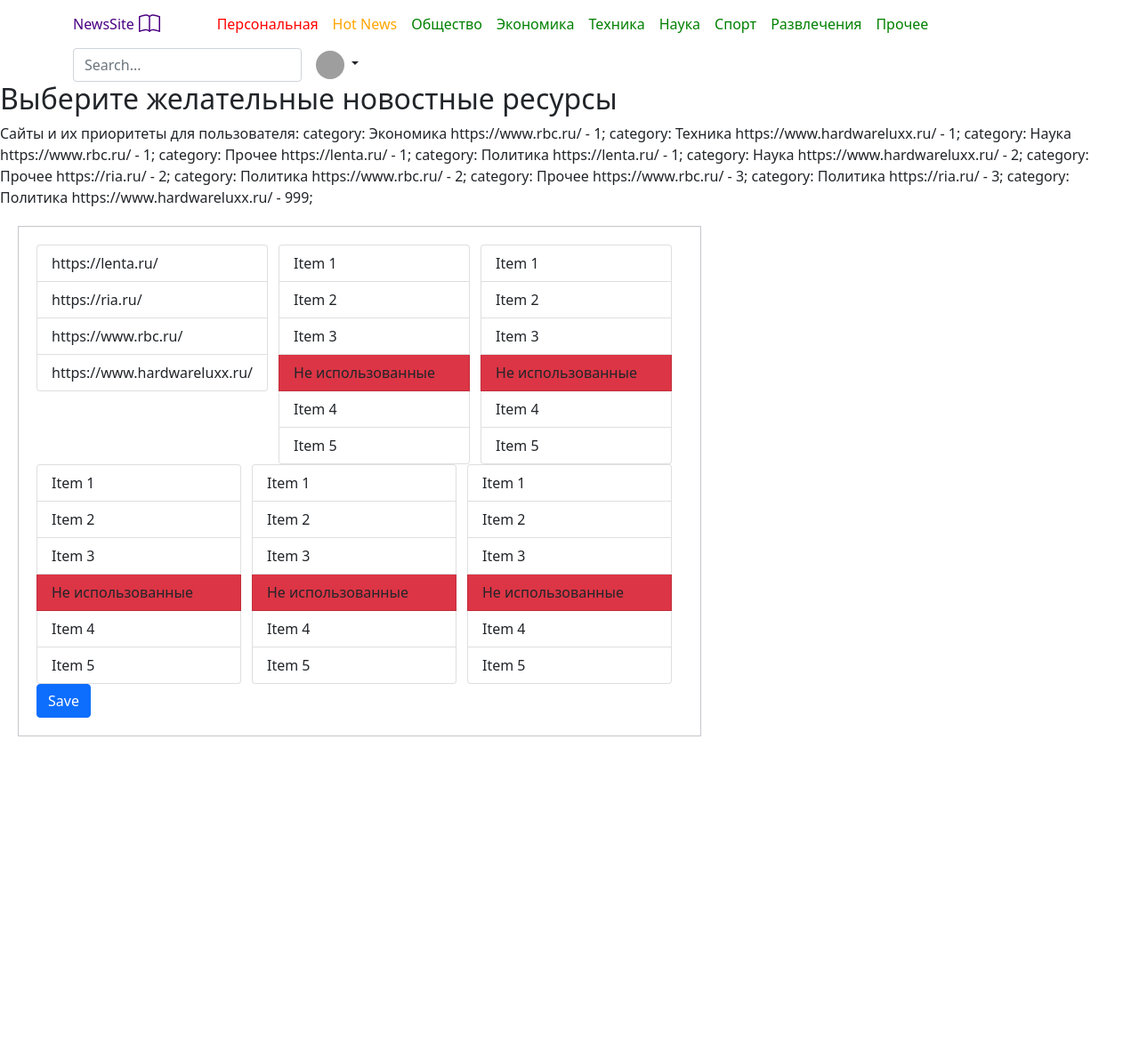
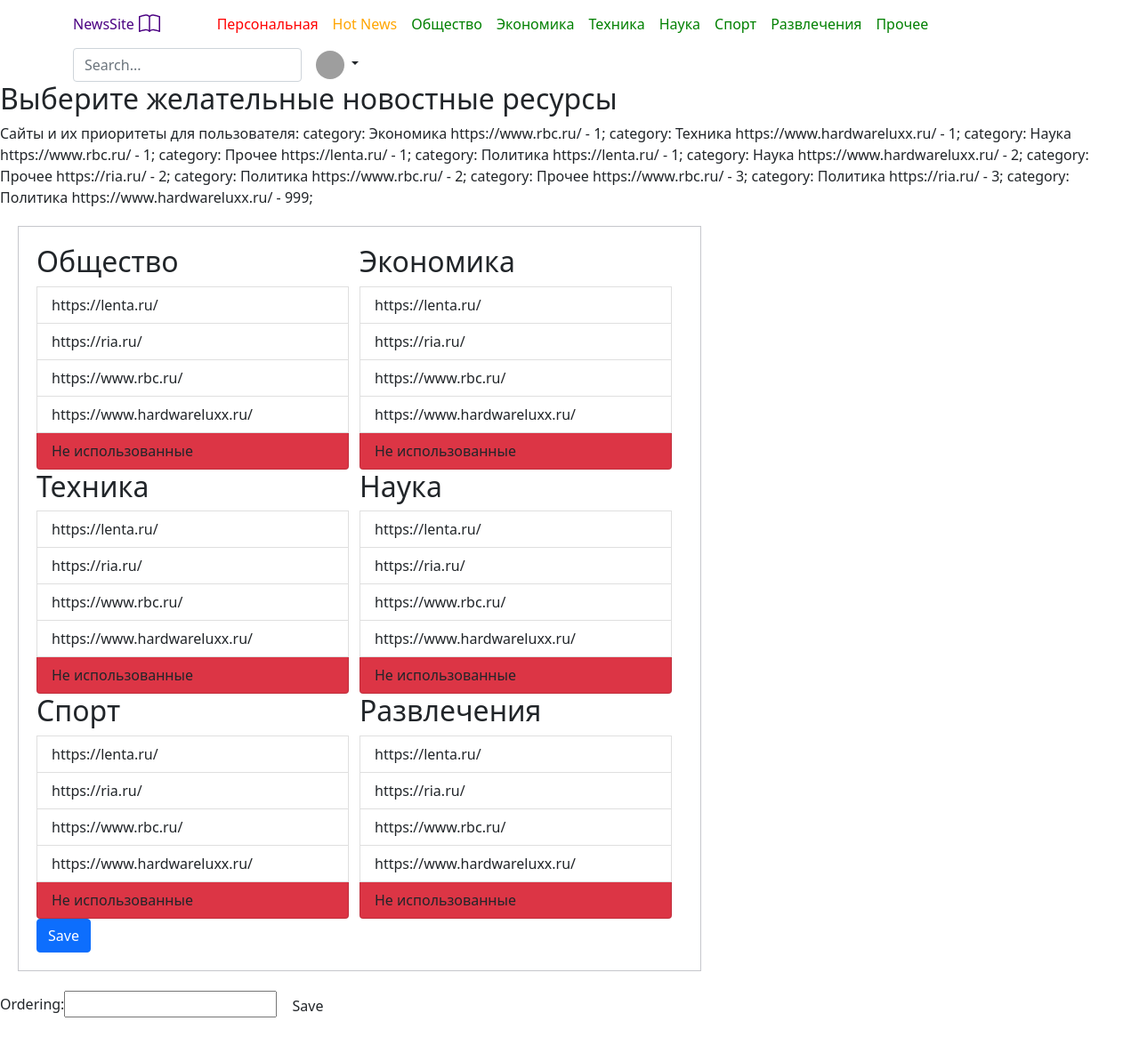
Before and after one commit to OxiSgen/Diplom_site_new1, a Django app: template mysite/news_site/templates/news_site/profile.html in a window 1280 px wide. Shown: the whole page at 89% size. Before the commit the page ends 828 px from the top, so only its background shows below. Run offline with Django 3.2, Linux system fonts and the light colour scheme; the template is opened without the code that fills it: values that come from a table or form of the project are taken from there, others are empty; data comes from the database, SQL or seed files in the repository; parts of the project's set-up code (start-up, migrations or seed data) failed here and were passed over; some libraries are stand-ins or nearby versions; grey boxes are pictures that could not be loaded.

Commit message:
Update profile.html

```diff
--- a/mysite/news_site/templates/news_site/profile.html
+++ b/mysite/news_site/templates/news_site/profile.html
@@ -23,49 +23,59 @@
 <div class="container">
 	<div class="row">
 		<div id="Obsh" class="list-group col">
+			<h2>Общество</h2>
 			{% for item in urls %}
 				<div class="list-group-item">{{ item.url}}</div>
 			{% endfor %}
+			<div class="list-group-item bg-danger filtered" style="">Не использованные</div>
 		</div>
 		<div id="Econ" class="list-group col">
-			<div class="list-group-item">Item 1</div>
-			<div class="list-group-item">Item 2</div>
-			<div class="list-group-item" draggable="false" style="">Item 3</div><div class="list-group-item bg-danger filtered" style="">Не использованные</div>
-			<div class="list-group-item">Item 4</div>
-			<div class="list-group-item">Item 5</div>
+			<h2>Экономика</h2>
+			{% for item in urls %}
+				<div class="list-group-item">{{ item.url}}</div>
+			{% endfor %}
+			<div class="list-group-item bg-danger filtered" style="">Не использованные</div>
 		</div>
 		<div id="Tech" class="list-group col">
-			<div class="list-group-item order-12">Item 1</div>
-			<div class="list-group-item">Item 2</div>
-			<div class="list-group-item" draggable="false" style="">Item 3</div><div class="list-group-item bg-danger filtered" style="">Не использованные</div>
-			<div class="list-group-item">Item 4</div>
-			<div class="list-group-item">Item 5</div>
+			<h2>Техника</h2>
+			{% for item in urls %}
+				<div class="list-group-item">{{ item.url}}</div>
+			{% endfor %}
+			<div class="list-group-item bg-danger filtered" style="">Не использованные</div>
 		</div>
 		<div id="Sci" class="list-group col">
-			<div class="list-group-item">Item 1</div>
-			<div class="list-group-item">Item 2</div>
-			<div class="list-group-item" draggable="false" style="">Item 3</div><div class="list-group-item bg-danger filtered" style="">Не использованные</div>
-			<div class="list-group-item">Item 4</div>
-			<div class="list-group-item">Item 5</div>
+			<h2>Наука</h2>
+			{% for item in urls %}
+				<div class="list-group-item">{{ item.url}}</div>
+			{% endfor %}
+			<div class="list-group-item bg-danger filtered" style="">Не использованные</div>
 		</div>
 		<div id="Sport" class="list-group col">
-			<div class="list-group-item">Item 1</div>
-			<div class="list-group-item">Item 2</div>
-			<div class="list-group-item" draggable="false" style="">Item 3</div><div class="list-group-item bg-danger filtered" style="">Не использованные</div>
-			<div class="list-group-item">Item 4</div>
-			<div class="list-group-item">Item 5</div>
+			<h2>Спорт</h2>
+			{% for item in urls %}
+				<div class="list-group-item">{{ item.url}}</div>
+			{% endfor %}
+			<div class="list-group-item bg-danger filtered" style="">Не использованные</div>
 		</div>
 		<div id="Entr" class="list-group col">
-			<div class="list-group-item">Item 1</div>
-			<div class="list-group-item">Item 2</div>
-			<div class="list-group-item" draggable="false" style="">Item 3</div><div class="list-group-item bg-danger filtered" style="">Не использованные</div>
-			<div class="list-group-item">Item 4</div>
-			<div class="list-group-item">Item 5</div>
+			<h2>Развлечения</h2>
+			{% for item in urls %}
+				<div class="list-group-item">{{ item.url}}</div>
+			{% endfor %}
+			<div class="list-group-item bg-danger filtered" style="">Не использованные</div>
 		</div>
 	</div>
 </div>
 
 	<input id='saveOrdering' class="btn btn-primary" type="submit" value="Save" name="save" />
+
+</form>
+
+
+<form class="User-tags-form" method="post" action="">
+	{{form_tag}}
+	{% csrf_token %}
+<input class="btn btn-primary-tag" type="submit" value="Save" name="save-tag" />
 </form>
 
 <script>
@@ -118,8 +128,12 @@ function saveOrdering() {
 saveOrderingButton.addEventListener('click', saveOrdering);
 
 
-
 </script>
 
 
+
+
+
+
+
 {% endblock %}
```
